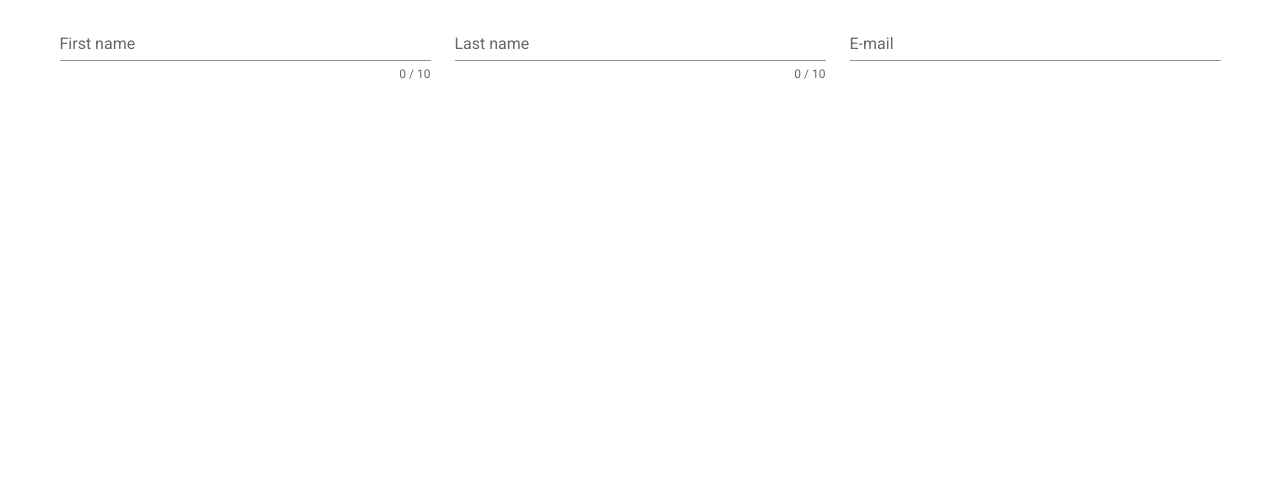
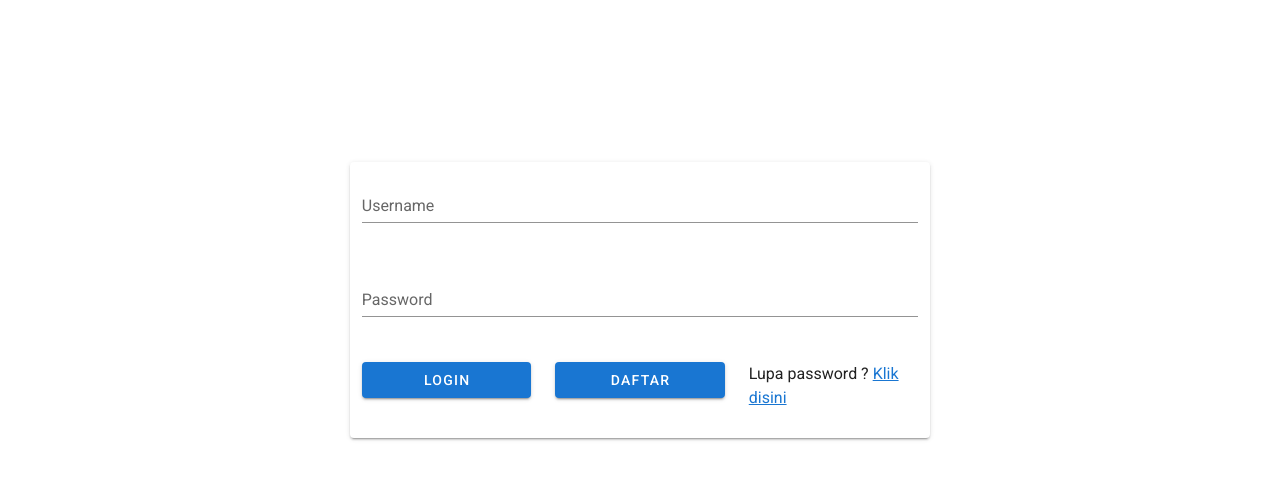
Before and after one commit to andikajayaw/vue-autentikasi, a Vue app: page / in a window 1280 px wide. Shown: the top 480 px of the page. Built offline with nearby package versions, Linux system fonts and the light colour scheme.

Commit message:
Login view

```diff
--- a/src/views/Login.vue
+++ b/src/views/Login.vue
@@ -1,55 +1,47 @@
 <template>
-  <v-form v-model="valid">
   <v-container>
+    <v-layout wrap style="margin-top: 150px">
+      <v-flex sm12 md6 offset-md3>
+        <v-card>
+          <v-col md="12">
             <v-row>
-        <v-col cols="12" md="4">
-          <v-text-field
-            v-model="firstname"
-            :rules="nameRules"
-            :counter="10"
-            label="First name"
-            required
-          ></v-text-field>
+              <v-col md="12">
+                <v-text-field label="Username"></v-text-field>
               </v-col>
-
-        <v-col cols="12" md="4">
-          <v-text-field
-            v-model="lastname"
-            :rules="nameRules"
-            :counter="10"
-            label="Last name"
-            required
-          ></v-text-field>
-        </v-col>
-
-        <v-col cols="12" md="4">
-          <v-text-field
-            v-model="email"
-            :rules="emailRules"
-            label="E-mail"
-            required
-          ></v-text-field>
+              <v-col md="12">
+                <v-text-field label="Password"></v-text-field>
               </v-col>
             </v-row>
+          </v-col>
+          <v-col md="12">
+            <v-row>
+              <v-col md12>
+                <v-btn block color="primary">Login</v-btn>
+              </v-col>
+              <v-col md12>
+                <v-btn block color="primary" @click="redirectDaftar"
+                  >Daftar</v-btn
+                >
+              </v-col>
+              <v-col md12>
+                <p>
+                  Lupa password ?
+                  <router-link to="/lupa-password">Klik disini</router-link>
+                </p>
+              </v-col>
+            </v-row>
+          </v-col>
+        </v-card>
+      </v-flex>
+    </v-layout>
   </v-container>
-  </v-form>
 </template>
-
 <script>
 export default {
-  data: () => ({
-    valid: false,
-    firstname: "",
-    lastname: "",
-    nameRules: [
-      (v) => !!v || "Name is required",
-      (v) => v.length <= 10 || "Name must be less than 10 characters",
-    ],
-    email: "",
-    emailRules: [
-      (v) => !!v || "E-mail is required",
-      (v) => /.+@.+/.test(v) || "E-mail must be valid",
-    ],
-  }),
+  methods: {
+    redirectDaftar() {
+      this.$router.push("/daftar");
+    },
+  },
 };
 </script>
```
Lines whose indentation alone changed are shown as unchanged.
